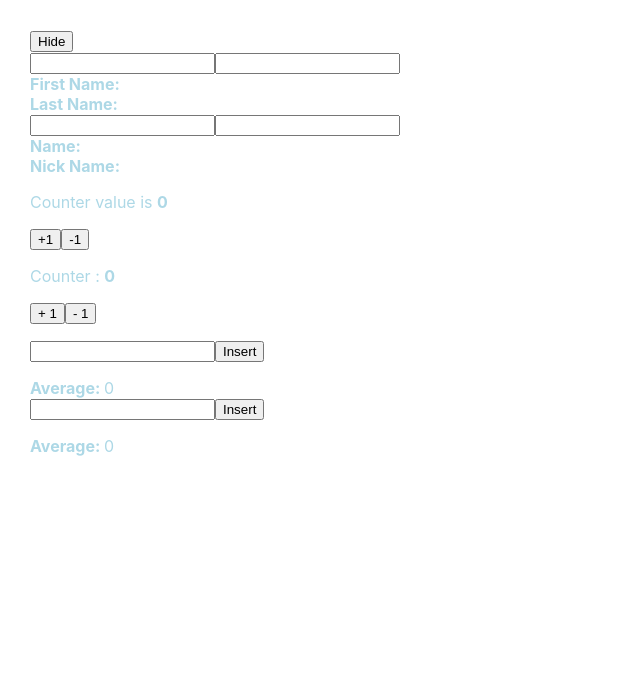
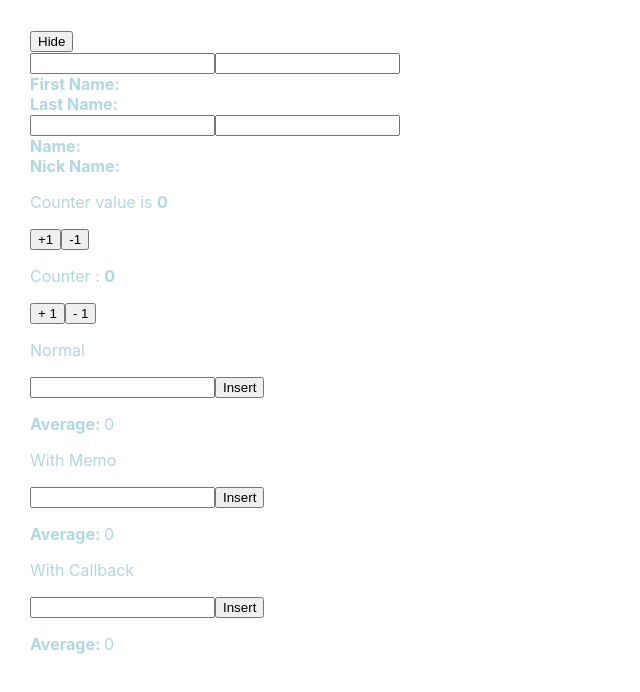
Before and after one commit to singularity-code/react-practice-01, a React (Create React App) app: page / in a window 1280 px wide. Shown: the top 692 px of the page, without its empty margins (0-640 px from the left). Built offline with nearby package versions, Linux system fonts and the light colour scheme.

Commit message:
useCallback

```diff
--- a/src/chapter/Chapter03.js
+++ b/src/chapter/Chapter03.js
@@ -5,6 +5,7 @@ import InfoReducer from '../component/InfoReducer';
 import CounterReducer from '../component/CounterReducer';
 import Average from '../component/Average';
 import AverageMemo from '../component/AverageMemo';
+import AverageWithCallback from '../component/AverageWithCallback';
 
 class Chapter03 extends Component {
     render() {
@@ -14,9 +15,12 @@ class Chapter03 extends Component {
                 <InfoReducer></InfoReducer>
                 <Counter></Counter>
                 <CounterReducer></CounterReducer>
-                <p/>
+                <p>Normal</p>
                 <Average></Average>
+                <p>With Memo</p>
                 <AverageMemo></AverageMemo>
+                <p>With Callback</p>
+                <AverageWithCallback></AverageWithCallback>
             </div>
         );
     }
--- /dev/null
+++ b/src/component/AverageWithCallback.js
@@ -0,0 +1,41 @@
+import React, { useState, useMemo, useCallback } from "react";
+
+const getAverage = (numbers) => {
+  console.log("Init Caluration");
+  if (numbers.length === 0) return 0;
+  const sum = numbers.reduce((a, b) => a + b);
+  return sum / numbers.length;
+};
+
+const AverageWithCallback = () => {
+  const [list, setList] = useState([]);
+  const [number, setNumber] = useState("");
+
+  const onChange = useCallback((e) => {
+    setNumber(e.target.value);
+  }, []); // [] will create function only on firsttime
+
+  const onInsert = useCallback(() => {
+    const nextList = list.concat(parseInt(number));
+    setList(nextList);
+    setNumber("");
+  }, [number, list]);
+
+  const avg = useMemo(() => getAverage(list), [list]);
+  return (
+    <div>
+      <input value={number} onChange={onChange}></input>
+      <button onClick={onInsert}>Insert</button>
+      <ul>
+        {list.map((value, index) => (
+          <li key={index}>{value}</li>
+        ))}
+      </ul>
+      <div>
+        <b>Average: </b> {avg}
+      </div>
+    </div>
+  );
+};
+
+export default AverageWithCallback;
```
